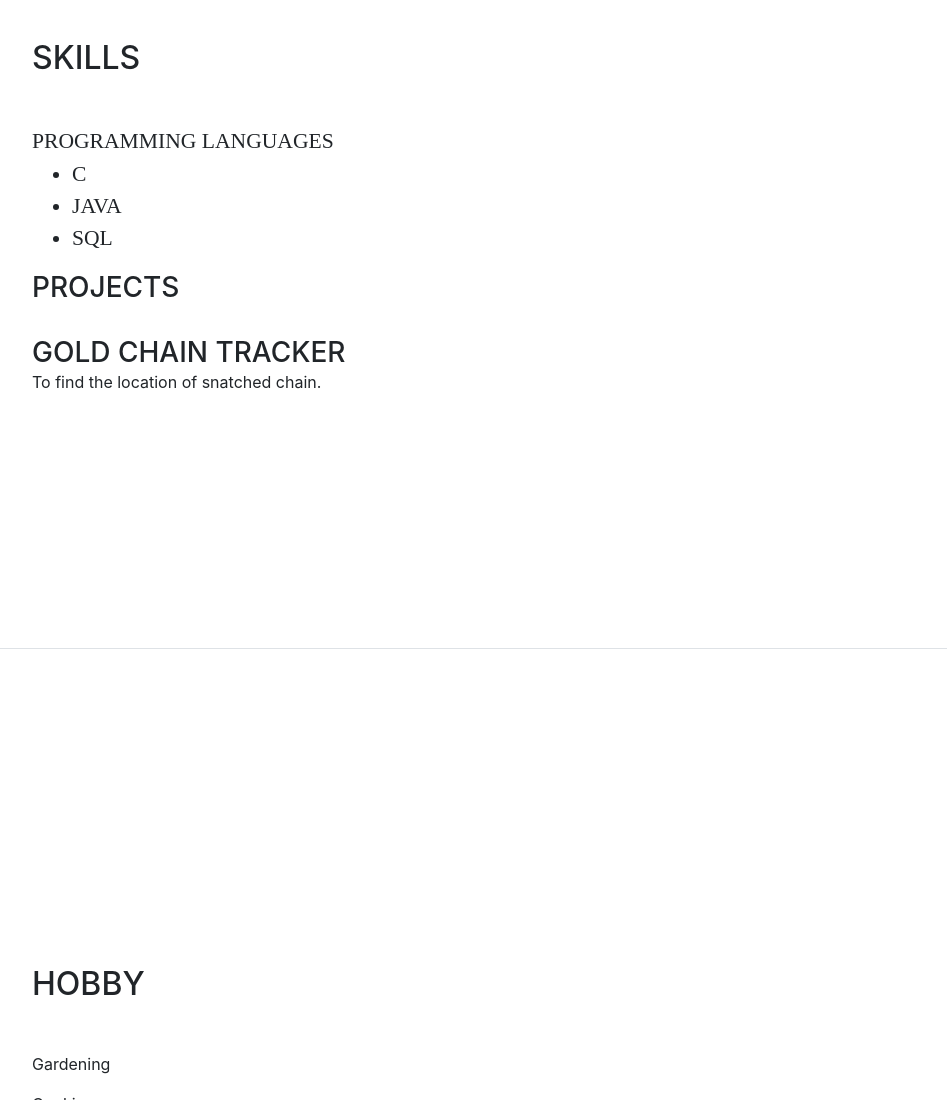
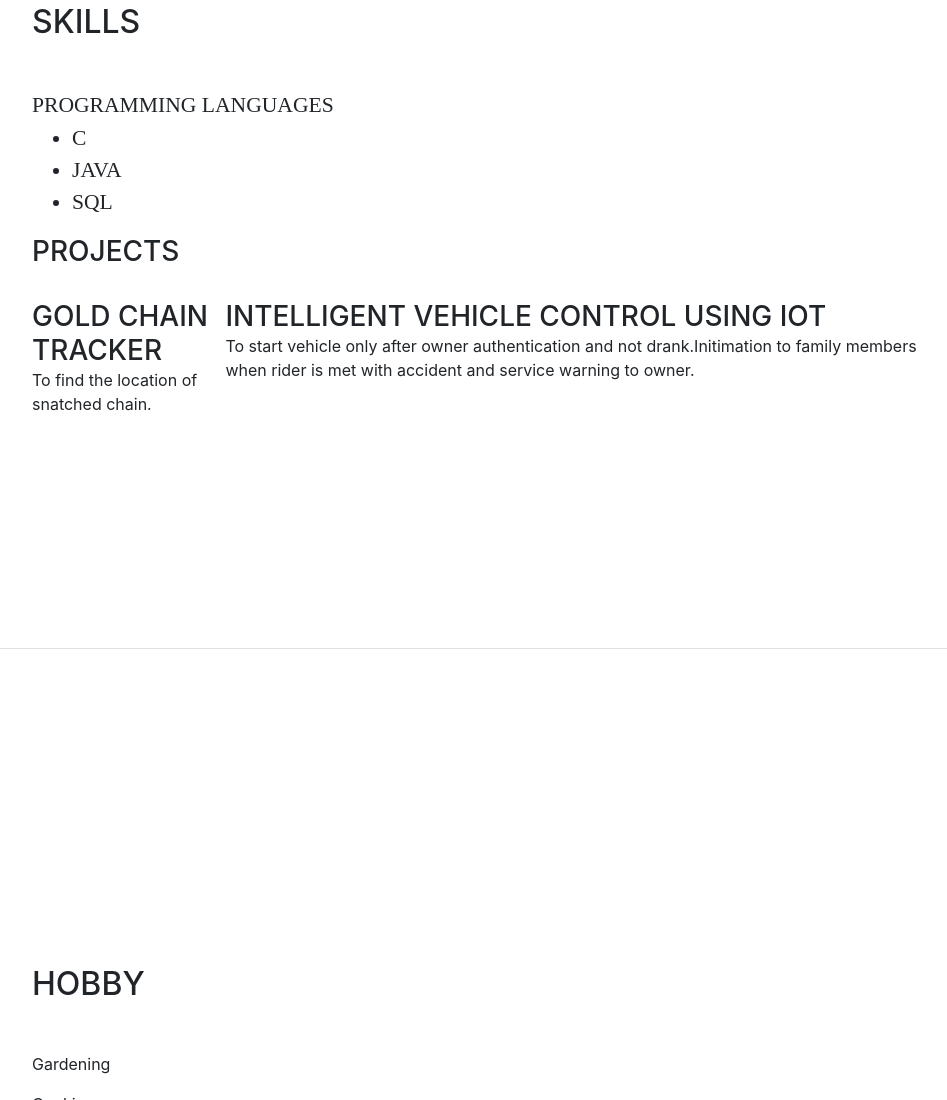
Before and after one commit to HariniSJ/HariniSJ.github.io, a website with bundled scripts: page index.htm in a window 1280 px wide. Shown: the part 2551-3651 px from the top of the page, without its empty margins (288-1235 px from the left). Built offline with nearby package versions, Linux system fonts and the light colour scheme; a web font is replaced by a local one.

Commit message:
Update index.htm

```diff
--- a/index.htm
+++ b/index.htm
@@ -187,6 +187,12 @@
               <p>To find the location of snatched chain.</p>
             </div>
 <br>
+		<div class="resume-item d-flex flex-column flex-md-row mb-5">
+            <div class="resume-content mr-auto">
+              <h3 class="mb-0">INTELLIGENT VEHICLE CONTROL USING IoT</h3>
+              <p>To start vehicle only after owner authentication and not drank.Initimation to family members when rider is met with accident and service warning to owner.</p>
+            </div>
+<br>
 </section>
 
     <section class="resume-section p-3 p-lg-5 d-flex flex-column" id="interests">
```
